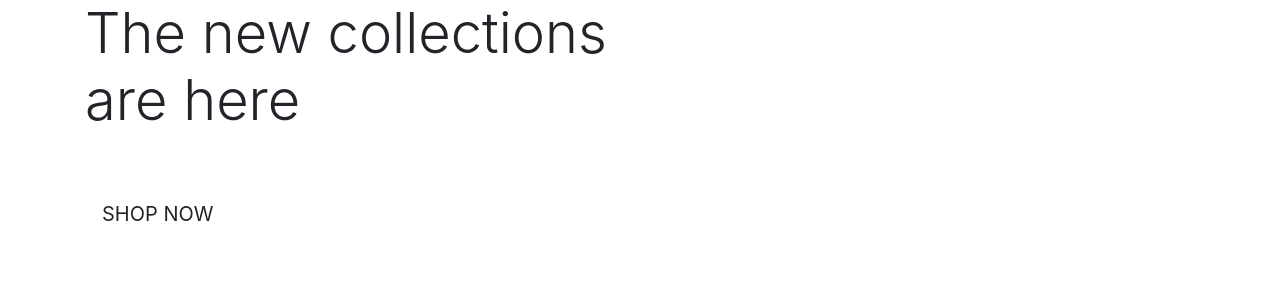
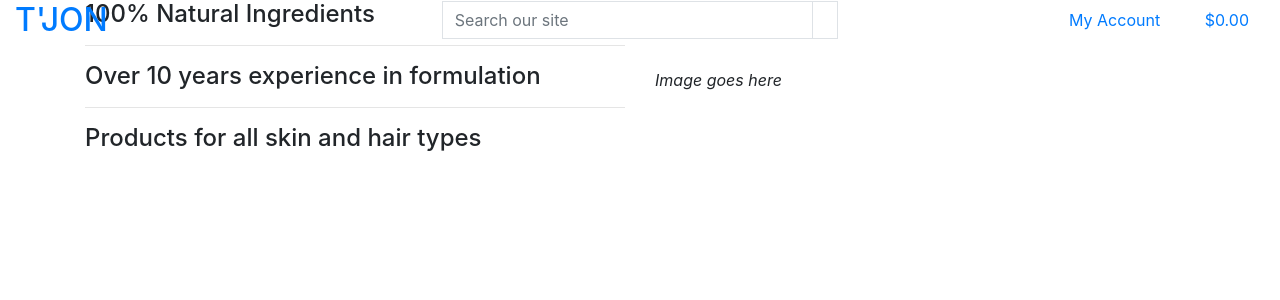
Before and after one commit to JeyAsare/tjon, a Django app: page / in a window 1280 px wide. Shown: the top 300 px of the page. Run offline with Django 3.2, Linux system fonts and the light colour scheme.

Commit message:
added main page header

```diff
--- a/home/templates/home/index.html
+++ b/home/templates/home/index.html
@@ -4,9 +4,7 @@
 {% block page_header %}
     <div class="container header-container">
         <div class="row">
-            <div class="col">
-
-            </div>
+            <div class="col"></div>
         </div>
     </div>
 {% endblock %}
@@ -14,15 +12,21 @@
 {% block content %}
     <div class="container h-100">
         <div class="row h-100">
-            <div class="col-7 col-md-6 my-auto">
-                <h1 class="display-4 logo-font text-black">
-                    The new collections are here
-                </h1>
-                <div class="my-5">
-                    <h4>
-                        <a href="" class="shop-now-button btn btn-lg rounded-0 text-uppercase py-3">Shop Now</a>
-                    </h4>
-                </div>
+            <div class="col-md-6 my-auto">
+                <h4 class="text-black">
+                    100% Natural Ingredients
+                </h4>
+                <hr>
+                <h4 class="text-black">
+                    Over 10 years experience in formulation
+                </h4>
+                <hr>
+                <h4 class="text-black">
+                    Products for all skin and hair types
+                </h4>
+            </div>
+            <div class="col-md-6 my-auto">
+                <i>Image goes here</i>
             </div>
         </div>
     </div>
--- a/templates/base.html
+++ b/templates/base.html
@@ -29,10 +29,70 @@
     {% block extra_js %}
     {% endblock %}
 
-    <title>TJON {% block extra_title %}{% endblock %}</title>
+    <title>T'JON {% block extra_title %}{% endblock %}</title>
   </head>
   <body>
-    <header class="container-fluid fixed-top"></header>
+    <header class="container-fluid fixed-top">
+      <div class="row">
+        <div class="col-12 col-lg-4 my-auto py-1 py-lg-0 text-center text-lg-left">
+          <a href="">
+            <h2 class="logo-font text-black my-0">T'JON</h2>
+          </a>
+        </div>
+        <div class="col-12 col-lg-4 my-auto py-1 py-lg-0">
+          <form method="GET" action="">
+            <div class="input-group w-100">
+                <input class="form-control border border-black rounded-0" type="text" name="q" placeholder="Search our site">
+                <div class="input-group-append">
+                    <button class="form-control btn btn-black border border-black rounded-0" type="submit">
+                        <span class="icon">
+                            <i class="fas fa-search"></i>
+                        </span>
+                    </button>
+                </div>
+            </div>
+        </form>
+        </div>
+        <div class="col-12 col-lg-4 my-auto py-1 py-lg-0">
+          <ul class="list-inline list-unstyled text-center text-lg-right my-0">
+            <li class="list-inline-item dropdown">
+                <a class="text-black nav-link" href="#" id="user-options" data-toggle="dropdown" aria-haspopup="true" aria-expanded="false">
+                    <div class="text-center">
+                        <div><i class="fas fa-user fa-lg"></i></div>
+                        <p class="my-0">My Account</p>
+                    </div>
+                </a>
+                <div class="dropdown-menu border-0" aria-labelledby="user-options">
+                    {% if request.user.is_authenticated %}
+                        {% if request.user.is_superuser %}
+                            <a href="" class="dropdown-item">Product Management</a>
+                        {% endif %}
+                        <a href="" class="dropdown-item">My Profile</a>
+                        <a href="{% url 'account_logout' %}" class="dropdown-item">Logout</a>
+                    {% else %}
+                        <a href="{% url 'account_signup' %}" class="dropdown-item">Register</a>
+                        <a href="{% url 'account_login' %}" class="dropdown-item">Login</a>
+                    {% endif %}
+                </div>
+            </li>
+            <li class="list-inline-item">
+                <a class="{% if grand_total %}text-info font-weight-bold{% else %}text-black{% endif %} nav-link" href="">
+                    <div class="text-center">
+                        <div><i class="fas fa-shopping-bag fa-lg"></i></div>
+                        <p class="my-0">
+                            {% if grand_total %}
+                                ${{ grand_total|floatformat:2 }}
+                            {% else %}
+                                $0.00
+                            {% endif %}
+                        </p>
+                    </div>
+                </a>
+            </li>
+        </ul>
+        </div>
+      </div>
+    </header>
 
     {% if messages %}
     <div class="message-container"></div>
```
